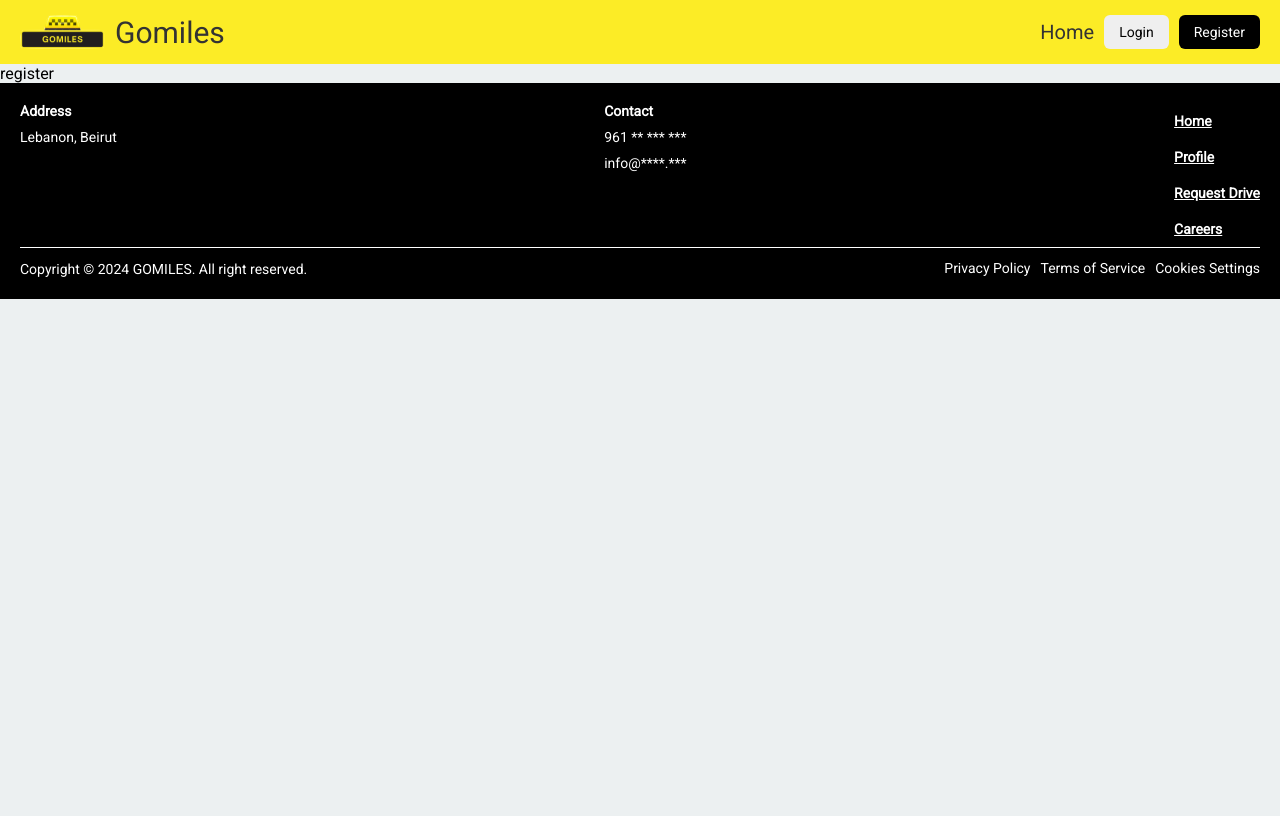
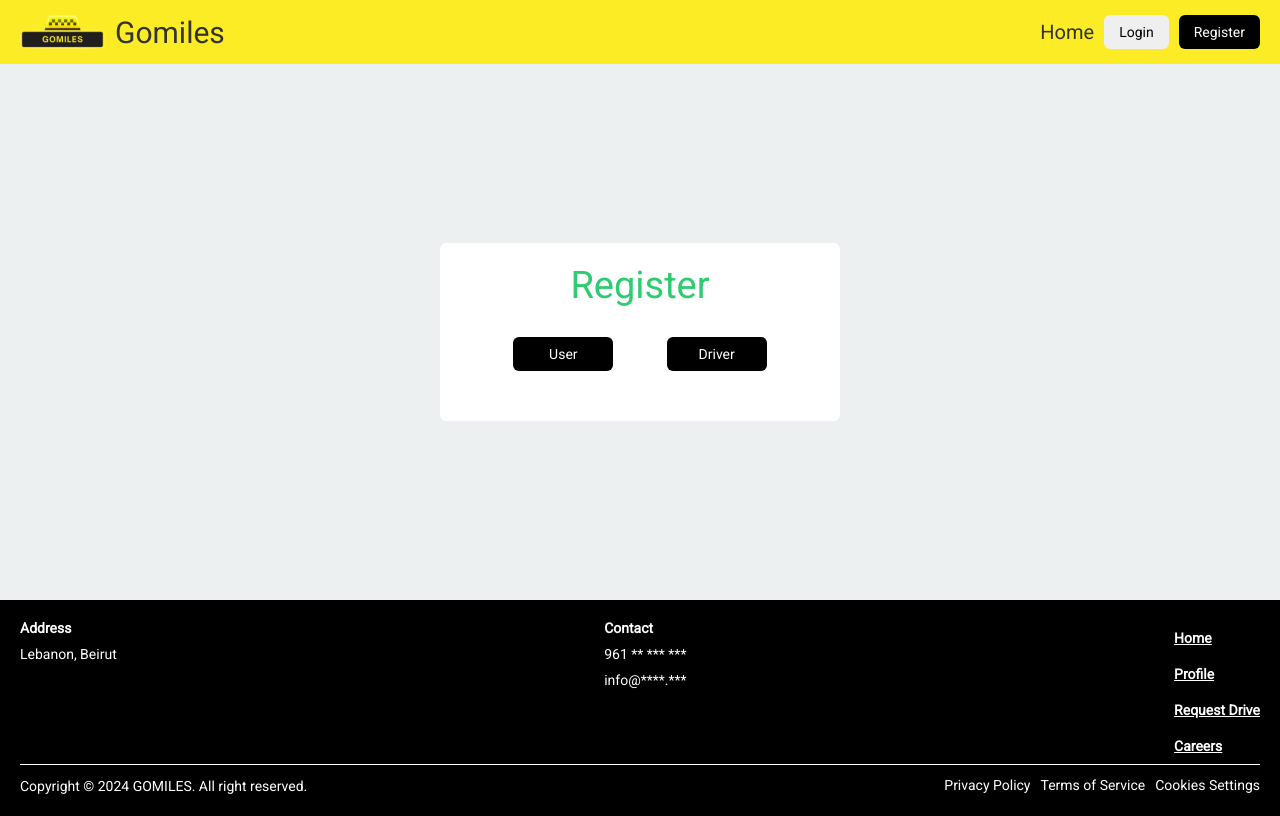
Before and after one commit to Ali-H-Hassan/TaxiApp, a React (Vite) app in the folder frontend/: page /auth/register in a window 1280 px wide. Built offline with nearby package versions, Linux system fonts and the light colour scheme.

Commit message:
[core]: added multi form

```diff
--- a/frontend/src/components/buttons/index.jsx
+++ b/frontend/src/components/buttons/index.jsx
@@ -1,7 +1,13 @@
 import React from 'react'
 import './index.css'
 
-const Button = ({ onClick = () => {}, children, variant, className = '' }) => {
+const Button = ({
+  onClick = () => {},
+  children,
+  variant,
+  className = '',
+  type = 'button'
+}) => {
   return (
     <button
       className={`button-container ${className} ${
@@ -14,6 +20,7 @@ const Button = ({ onClick = () => {}, children, variant, className = '' }) => {
               : ''
       }`}
       onClick={onClick}
+      type={type}
     >
       {children}
     </button>
--- /dev/null
+++ b/frontend/src/components/multi-form/core.jsx
@@ -0,0 +1,34 @@
+import { useState } from 'react'
+
+export default function useMultistepForm(steps) {
+  const [currentStepIndex, setCurrentStepIndex] = useState(0)
+
+  function next() {
+    setCurrentStepIndex((i) => {
+      if (i >= steps.length - 1) return i
+      return i + 1
+    })
+  }
+
+  function back() {
+    setCurrentStepIndex((i) => {
+      if (i <= 0) return i
+      return i - 1
+    })
+  }
+
+  function goTo(index) {
+    setCurrentStepIndex(index)
+  }
+
+  return {
+    currentStepIndex,
+    step: steps[currentStepIndex],
+    steps,
+    isFirstStep: currentStepIndex === 0,
+    isLastStep: currentStepIndex === steps.length - 1,
+    goTo,
+    next,
+    back
+  }
+}
--- a/frontend/src/pages/auth/index.css
+++ b/frontend/src/pages/auth/index.css
@@ -59,3 +59,21 @@
   text-align: center;
   color: #ff0000;
 }
+
+.auth-card-nav {
+  width: 100%;
+  display: flex;
+  flex-direction: row;
+  justify-content: space-evenly;
+}
+
+.user-type {
+  width: 100%;
+  display: flex;
+  justify-content: space-evenly;
+  align-items: center;
+}
+
+.user-type > button {
+  width: 100px;
+}
--- a/frontend/src/pages/auth/register/index.jsx
+++ b/frontend/src/pages/auth/register/index.jsx
@@ -1,3 +1,47 @@
+import '../index.css'
+import { useState } from 'react'
+import Button from '../../../components/buttons'
+import useMultistepForm from '../../../components/multi-form/core.jsx'
+import UserType from './user-type.jsx'
+
 export default function Index() {
-  return <div>register</div>
+  const [credentials, setCredentials] = useState({ email: '', password: '', type: '' })
+
+  const { steps, currentStepIndex, step, isFirstStep, isLastStep, back, next } =
+    useMultistepForm([
+      <UserType updateFields={setCredentials} />,
+      <div>hi</div>,
+      <div>2</div>
+    ])
+
+  function handleRegister(e) {
+    e.preventDefault()
+    console.log(credentials)
+
+    if (!isLastStep) return next()
+    alert('Successful Account Creation')
+  }
+
+  return (
+    <main className="auth-page">
+      <form className="auth-card" onSubmit={handleRegister}>
+        <h1 className="auth-card-title">Register</h1>
+
+        {step}
+        <div className={'auth-card-nav'}>
+          {!isFirstStep && (
+            <>
+              <Button variant={'secondary'} onClick={back} type="button">
+                Back
+              </Button>
+
+              <Button variant={isLastStep ? 'primary' : 'secondary'} type="submit">
+                {isLastStep ? 'Register' : 'Next'}
+              </Button>
+            </>
+          )}
+        </div>
+      </form>
+    </main>
+  )
 }
--- /dev/null
+++ b/frontend/src/pages/auth/register/user-type.jsx
@@ -0,0 +1,32 @@
+import '../index.css'
+import Button from '../../../components/buttons'
+
+export default function UserType({ updateFields = () => {} }) {
+  return (
+    <div className="user-type">
+      <Button
+        type="submit"
+        variant={'secondary'}
+        onClick={(e) => {
+          updateFields((prev) => {
+            return { ...prev, type: 'user' }
+          })
+        }}
+      >
+        User
+      </Button>
+
+      <Button
+        type="submit"
+        variant={'secondary'}
+        onClick={(e) => {
+          updateFields((prev) => {
+            return { ...prev, type: 'driver' }
+          })
+        }}
+      >
+        Driver
+      </Button>
+    </div>
+  )
+}
```
Also changed, not shown: frontend/src/components/multi-form/index.jsx (added, +60 -0 lines).
